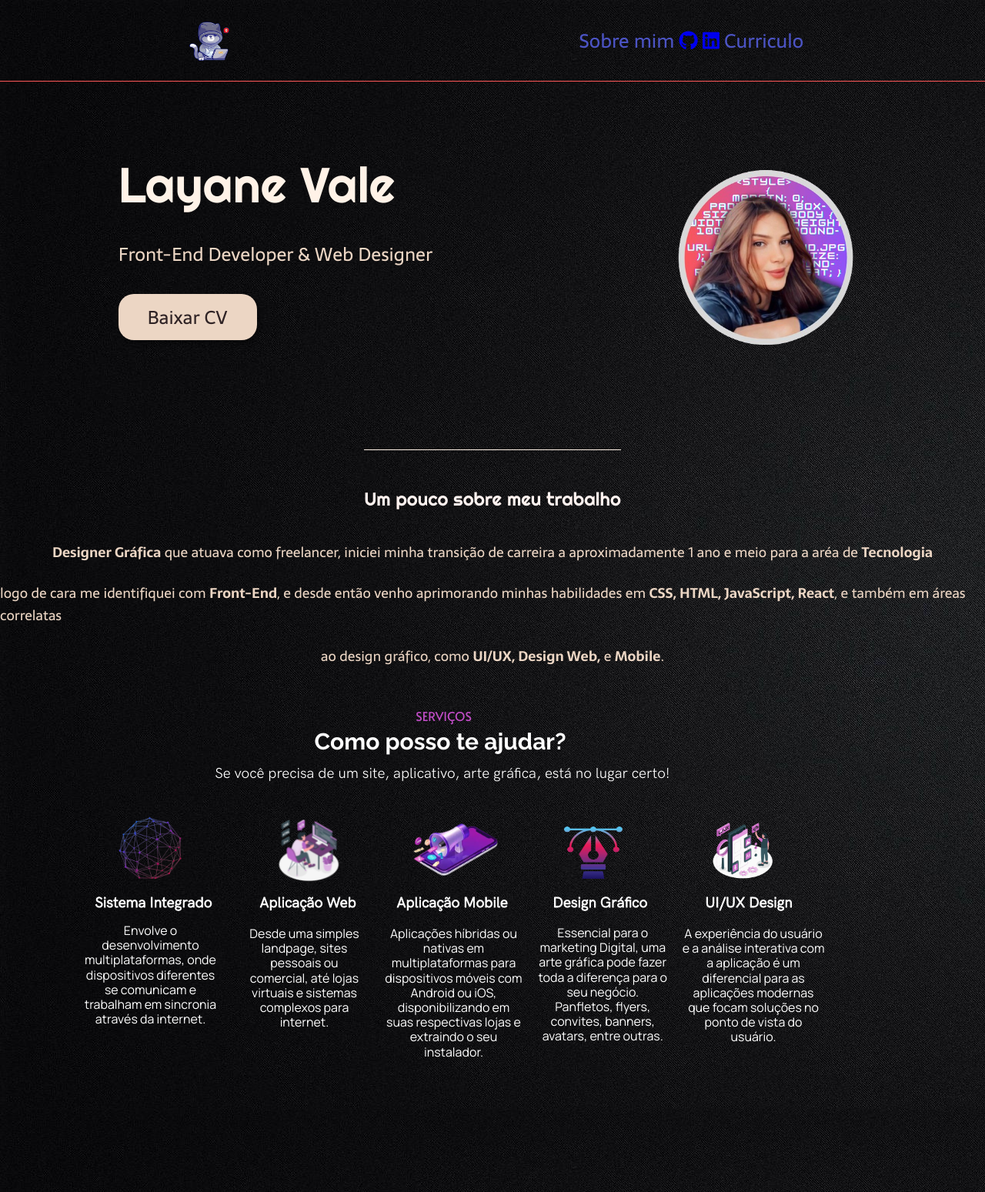
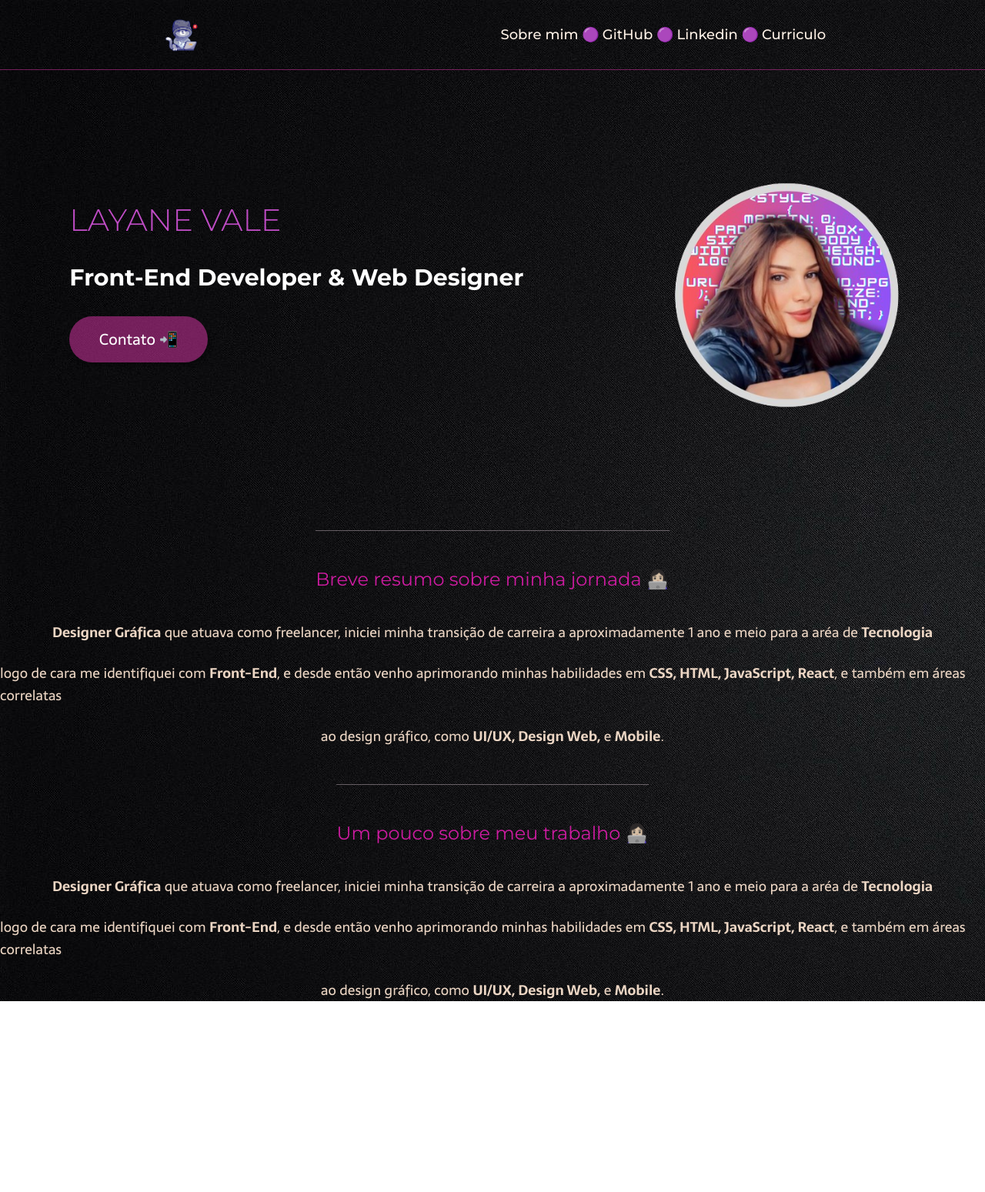
Before and after one commit to layanefervale/layane_portifolio, a plain HTML site: page index.html in a window 1280 px wide. Shown: the whole page at 77% size. After the commit the page ends 1301 px from the top, so only its background shows below. Drawn offline with Linux system fonts and the light colour scheme; a web font is replaced by a local one.

Commit message:
fazendonovas adaptações e testando funções

```diff
--- a/index.html
+++ b/index.html
@@ -8,40 +8,50 @@
   <title>Portifólio</title>
   <link rel="stylesheet" type="text/css" href="style.css">
   <link rel="stylesheet" href="https://cdnjs.cloudflare.com/ajax/libs/font-awesome/6.1.0/css/all.min.css" integrity="sha512-10/jx2EXwxxWqCLX/hHth/vu2KY3jCF70dCQB8TSgNjbCVAC/8vai53GfMDrO2Emgwccf2pJqxct9ehpzG+MTw==" crossorigin="anonymous" referrerpolicy="no-referrer"/>
+  <link href="https://fonts.googleapis.com/css2?family=Kode+Mono:wght@400..700&display=swap" rel="stylesheet">
+  <link href="https://fonts.googleapis.com/css2?family=Kode+Mono:wght@400..700&family=Rubik+Doodle+Shadow&display=swap" rel="stylesheet">
+  <link href="https://fonts.googleapis.com/css2?family=Kode+Mono:wght@400..700&family=Montserrat:ital,wght@0,100..900;1,100..900&family=Rubik+Doodle+Shadow&display=swap" rel="stylesheet">
+
 </head>
 
 <body>
   <header class="cabecalho">
     <img class="cabecalho-imagem" src="img/logo.png" alt="logo principal">
     <nav class="icone">
-      <a class="icone">Sobre mim</a>
-      <a href="https://github.com/layanefervale"><i class="fa-brands fa-github"></i>
-        <a href="https://www.linkedin.com/in/layane-vale/"><i class="fa-brands fa-linkedin"></i>
-      <a class="icone" href="https://www.tumblr.com/meuportifolio-layanevale/744769921344552960?source=share">Curriculo</a>
+      <a class="cabecalho-menu-item" href="https://www.tumblr.com/meuportifolio-layanevale/745957959968964608/sobre-mim?source=share">Sobre mim 🟣</a>
+      <a class="cabecalho-menu-item" href="https://github.com/layanefervale">GitHub 🟣</a>
+      <a class="cabecalho-menu-item" href="https://www.linkedin.com/in/layane-vale/">Linkedin 🟣</a>
+      <a class="cabecalho-menu-item" href="https://www.tumblr.com/meuportifolio-layanevale/744769921344552960?source=share">Curriculo </a>
     </nav>
   </header>
 
   <main class="conteudo">
     <section class="conteudo-principal">
       <div class="conteudo-principal-escrito">
-        <h1 class="conteudo-principal-escrito-titulo">Layane Vale</h1>
-        <h2 class="conteudo-principal-escrito-subtitulo">Front-End Developer & Web Designer</h2>
-        <button class="conteudo-principal-escrito-botao">Baixar CV</button>
+        <h1 class="conteudo-principal-escrito-titulo">LAYANE VALE </h1>
+        <h2 class="conteudo-principal-escrito-subtitulo"><strong>Front-End Developer & Web Designer</strong></h2>
+        <button class="conteudo-principal-escrito-botao">Contato 📲</button>
       </div>
       <img class="conteudo-principal-imagem"src="img/layane.png" alt="Imagem da layane">
     </section>
 
     <section class="conteudo-secundario">
-      <h3 class="conteudo-secundario-titulo">Um pouco sobre meu trabalho</h3>
+      <h3 class="conteudo-secundario-titulo">Breve resumo sobre minha jornada 👩🏻‍💻</h3>
       <p class="conteudo-secundario-paragrafo"><strong>Designer Gráfica</strong> que atuava como freelancer, iniciei minha transição de carreira a aproximadamente 1 ano e meio para a aréa de <strong>Tecnologia</strong></p>
       <p class="conteudo-secundario-paragrafo">logo de cara me identifiquei com <strong>Front-End</strong>, e desde então venho aprimorando minhas habilidades em <strong>CSS, HTML, JavaScript, React</strong>, e também em áreas correlatas</p>
       <p class="conteudo-secundario-paragrafo">ao design gráfico, como <strong>UI/UX, Design Web,</strong> e <strong>Mobile</strong>.</p>
     </section>
   </main>
 
-  <footer class="serviço">
-    <img class="serviço-imagem" src="img/serviço.png">
-  </footer>
-</body>
+  <section class="conteudo-paragrafo">
+      <h4 class="conteudo-secundario-titulo">Um pouco sobre meu trabalho 👩🏻‍💻</h4>
+      <p class="conteudo-secundario-2"><strong>Designer Gráfica</strong> que atuava como freelancer, iniciei minha transição de carreira a aproximadamente 1 ano e meio para a aréa de <strong>Tecnologia</strong></p>
+      <p class="conteudo-secundario-2">logo de cara me identifiquei com <strong>Front-End</strong>, e desde então venho aprimorando minhas habilidades em <strong>CSS, HTML, JavaScript, React</strong>, e também em áreas correlatas</p>
+      <p class="conteudo-secundario-2">ao design gráfico, como <strong>UI/UX, Design Web,</strong> e <strong>Mobile</strong>.</p>
+    </section>
+
+  </main>
+
+
 
 </html>
--- a/style.css
+++ b/style.css
@@ -24,7 +24,7 @@ body {
 }
 
 .cabecalho-imagem {
-  height: 75px;
+  height: 60px;
 }
 
 .cabecalho-menu {
@@ -32,16 +32,18 @@ body {
   gap: 32px;
 }
 
-.icone {
-  font-family: 'Sarala', sans-serif;
-  color: #4c54c5;
-  font-weight: 400;
-  font-size: 25px
+.cabecalho-menu-item  {
+  font-family: "Montserrat", sans-serif;
+  color: #FFF2E7;
+  font-weight: 500;
+  font-size: 18px;
+  justify-content: space-around;
+
 }
 
 .conteudo {
   margin-bottom: 48px;
-  border-top: 0.4px solid #FF5757;
+  border-top: 0.4px solid rgba(211, 52, 163, 0.53);
 }
 
 .conteudo-principal {
@@ -58,38 +60,40 @@ body {
 }
 
 .conteudo-principal-escrito-titulo {
-  font-family: 'Righteous', cursive;
-  font-weight: 400;
-  font-size: 64px;
-  color: #FFF2E7;
+  font-family: "Montserrat", sans-serif;
+  font-weight: 300;
+  font-size: 40px;
+  color: #BF4CC5;
 }
 
 .conteudo-principal-escrito-subtitulo {
-  font-family: 'Sarala', sans-serif;
+  font-family: "Montserrat", sans-serif;
   font-weight: 400;
-  font-size: 24px;
-  color: #ECD6C4;
+  font-size: 30px;
+  color: #ffffff;
 }
 
 .conteudo-principal-escrito-botao {
-  background-color: #ECD6C4;
+  background-color: rgba(211, 52, 163, 0.53);
+  cursor: pointer;
   width: 180px;
   height: 60px;
   border: none;
   box-shadow: 4px 5px 4px rgba(0, 0, 0, 0.25);
-  border-radius: 20px;
+  border-radius: 90px;
   font-family: 'Sarala', sans-serif;
-  font-weight: 400;
-  font-size: 24px;
-  color: #2F2325;
+  font-weight: 100;
+  font-size: 20px;
+  color: #ffffff;
 }
 
 .conteudo-principal-escrito-botao:hover {
-  background-color: rgba(236, 214, 196, 0.53);
+  background-color: rgba(179, 164, 174, 0.53);
 }
 
 .conteudo-principal-imagem {
-  height: 430px;
+  height: 550px;
+
 }
 
 .conteudo-secundario {
@@ -101,12 +105,12 @@ body {
 }
 
 .conteudo-secundario-titulo {
-  border-top: 0.4px solid #FFF2E7;
+  border-top: 0.4px solid rgba(179, 164, 174, 0.53);
   padding-top: 48px;
-  font-family: 'Righteous', cursive;
+  font-family: "Montserrat", sans-serif;
   font-weight: 400;
   font-size: 24px;
-  color: #FFF2EF;
+  color: rgba(240, 29, 187, 0.849);
   margin-bottom: 16px;
 }
 
@@ -116,14 +120,16 @@ body {
   font-size: 18px;
   color: #ECD6C4;
 }
-
-.rodape {
-    padding: 32px;
-    border-top: 0.4px solid #FFF2E7;
+.conteudo-paragrafo {
+  display: flex;
+  flex-direction: column;
+  align-items: center;
+  gap: 24px;
+  margin-top: 48px;
 }
-
-.rodape-imagem {
-  height: 48px;
-  display: block;
-  margin: 0 auto;
+.conteudo-secundario-2{
+  font-family: 'Sarala', sans-serif;
+  font-weight: 300;
+  font-size: 18px;
+  color: #ECD6C4;
 }
```
Also changed, not shown: img/serviço.png (deleted).
